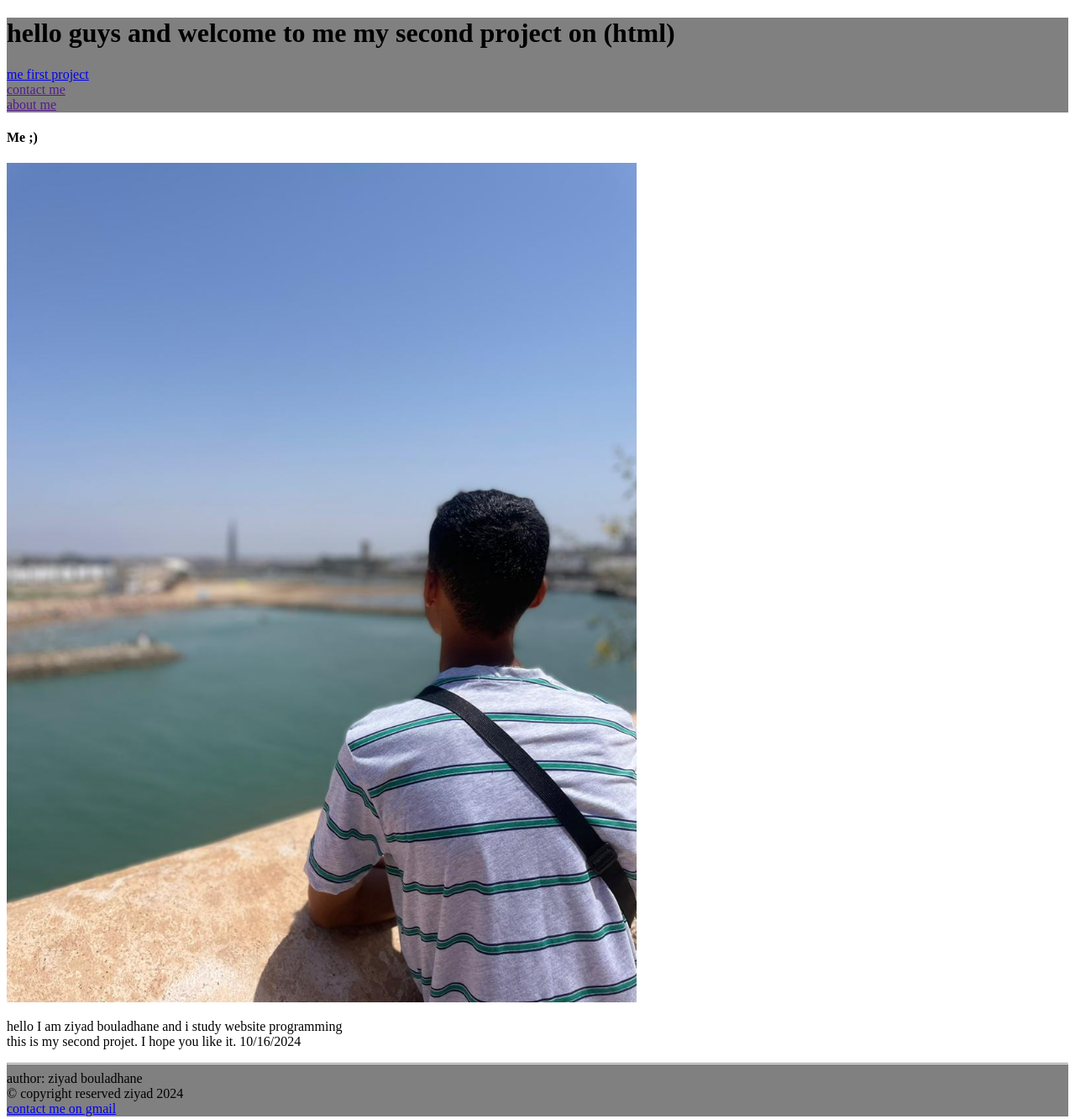
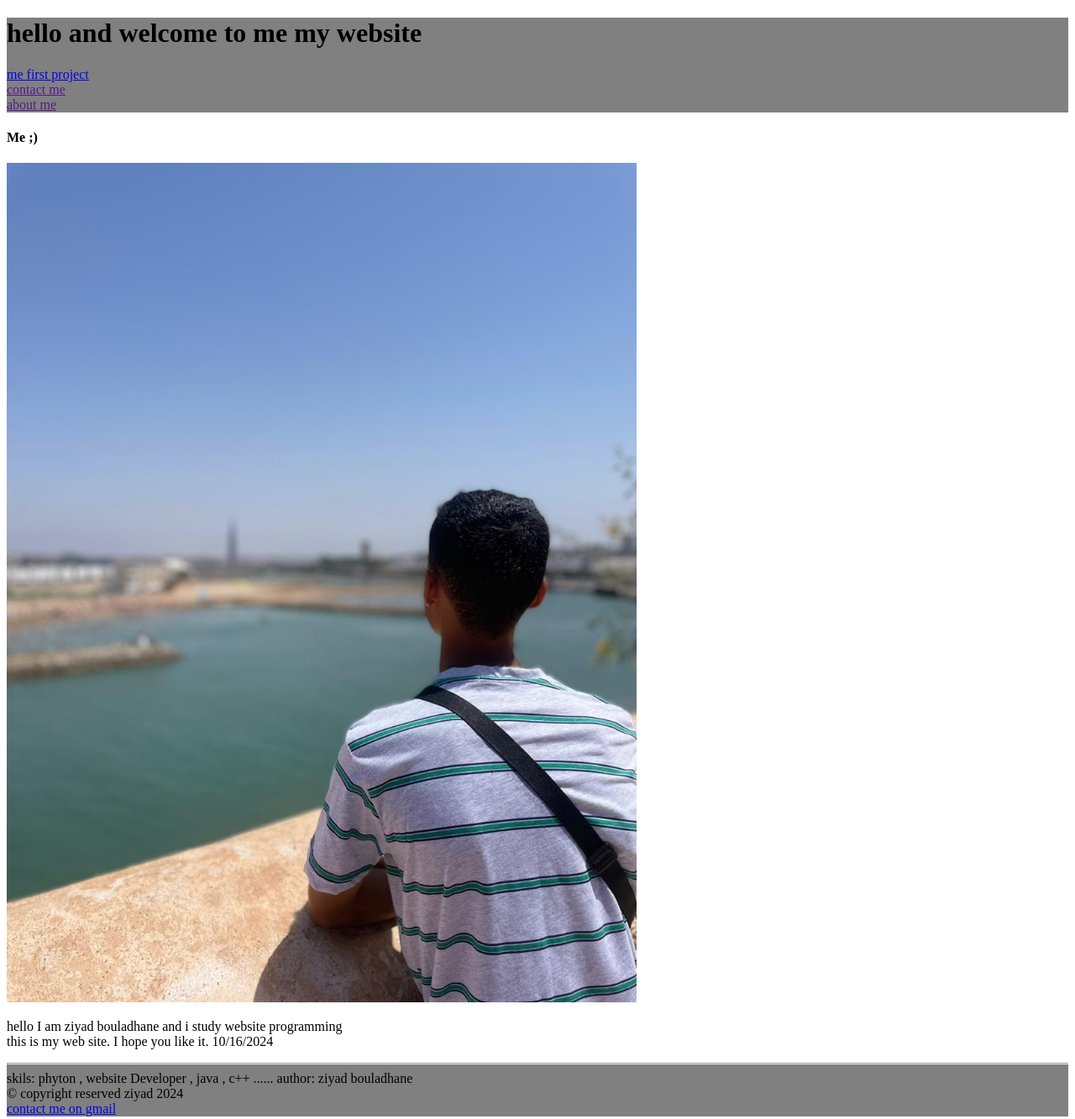
Before and after one commit to Solo-cyber-hacker/second-project, a plain HTML site: page index.html in a window 1280 px wide. Shown: the whole page at 84% size. Drawn offline with Linux system fonts and the light colour scheme.

Commit message:
Update index.html

```diff
--- a/index.html
+++ b/index.html
@@ -7,7 +7,7 @@
 </head>
 <body>
     <header style="background-color:gray">
-         <h1>hello guys and welcome to me my second project on (html)</h1>
+         <h1>hello and welcome to me my website</h1>
              <a href=" https://solo-cyber-hacker.github.io/bouladhane-ziyad/">me first project</a> <br>
              <a href="">contact me</a> <br>
              <a href="">about me</a> <br>
@@ -17,11 +17,12 @@
     <main>
         <h4>Me ;) </h4>
         <img src="Ziyad.jpg" height="1000">
-        <p>hello I am ziyad bouladhane and i study website programming <br> this is my second projet. I hope you like it. 10/16/2024</p>
+        <p>hello I am ziyad bouladhane and i study website programming <br> this is my web site. I hope you like it. 10/16/2024</p>
     </main>
 
     <footer style="background-color:gray " >
         <hr>
+        skils: phyton , website Developer , java , c++ ......
         author: ziyad bouladhane<br>
         &copy; copyright reserved ziyad 2024<br>
         <a href="mailto:bouladhaneziyad85@gmail.com">contact me on gmail</a>
```
